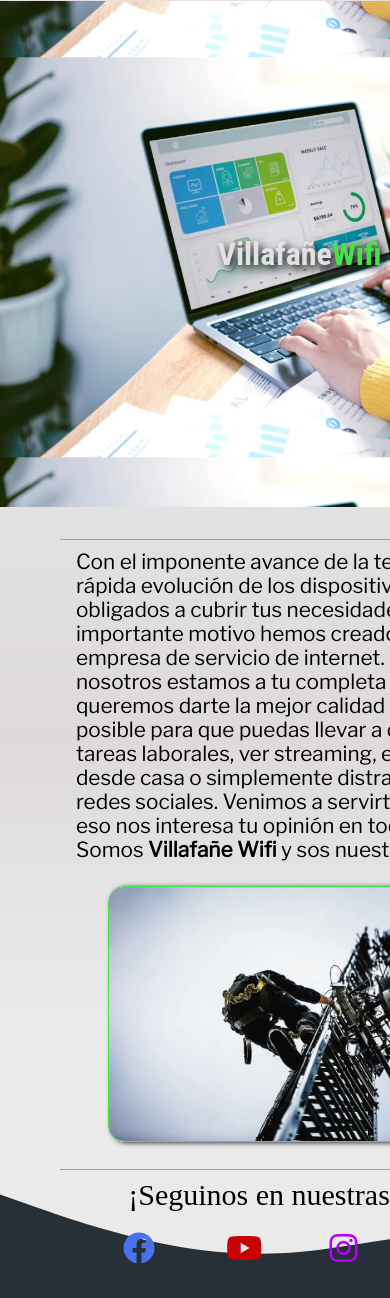
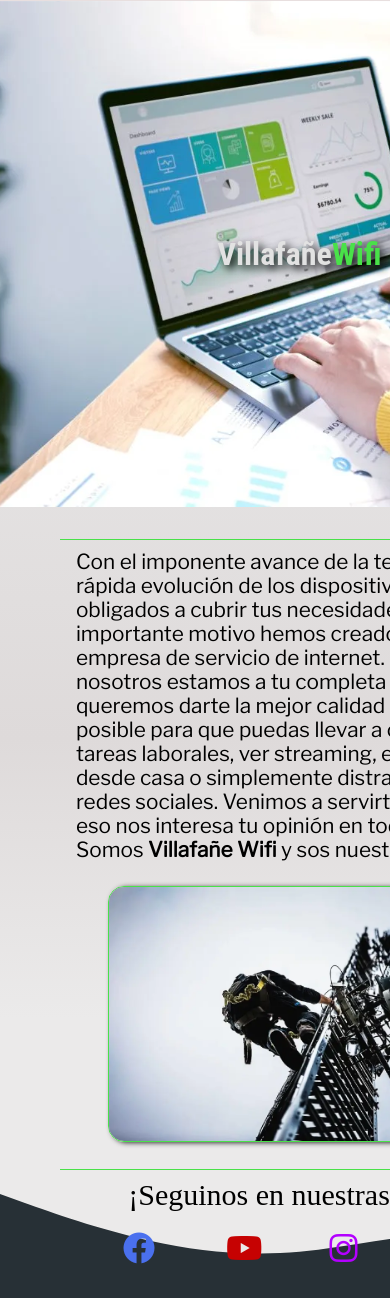
Before and after one commit to Alexis196/Empresa-ISP-Final--Alexis-Franco, a website: page index.html in a window 390 px wide. Shown: the part 100-1398 px from the top of the page. Drawn offline with nearby package versions, Linux system fonts and the light colour scheme.

Commit message:
mod responsive

```diff
--- a/scss/_general.scss
+++ b/scss/_general.scss
@@ -84,8 +84,8 @@
     text-align: center;
     color: map-get($map: $colores, $key: cprimario);
     background-image: url(../imagenes-proyecto/usuario3.webp);
-    background-size: 100%;
-    background-position-y: 53%;
+    background-size: cover;
+    background-position: center;
 
     #villa{
         color:rgb(226, 226, 226);
@@ -110,9 +110,9 @@
 /* follow */
 .pie{
     background-image: url(../imagenes-proyecto/ola.svg);
-    background-size: 100%;
-    background-position-y: 43%;
-    background-repeat: none;
+    background-size: cover;
+    background-position: center;
+    background-repeat: no-repeat;
 }
 .social {
     margin: 50px;
--- a/scss/_responsive.scss
+++ b/scss/_responsive.scss
@@ -27,6 +27,8 @@
         }
     }
     .titlep{
+        background-size: cover;
+        background-position: center;
         font-size: 2rem;
         margin:0;
         text-align: center;
```
Also changed, not shown: css/inicio.css, 1 other file.
